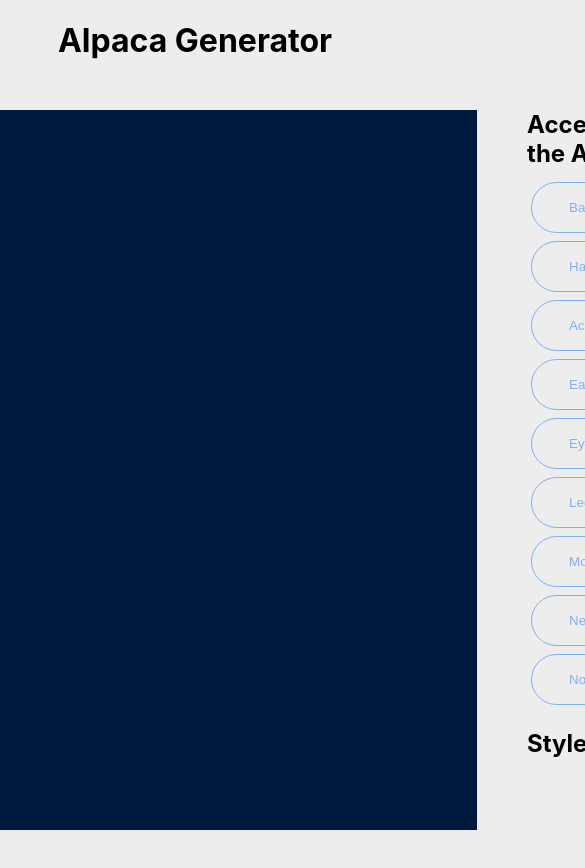
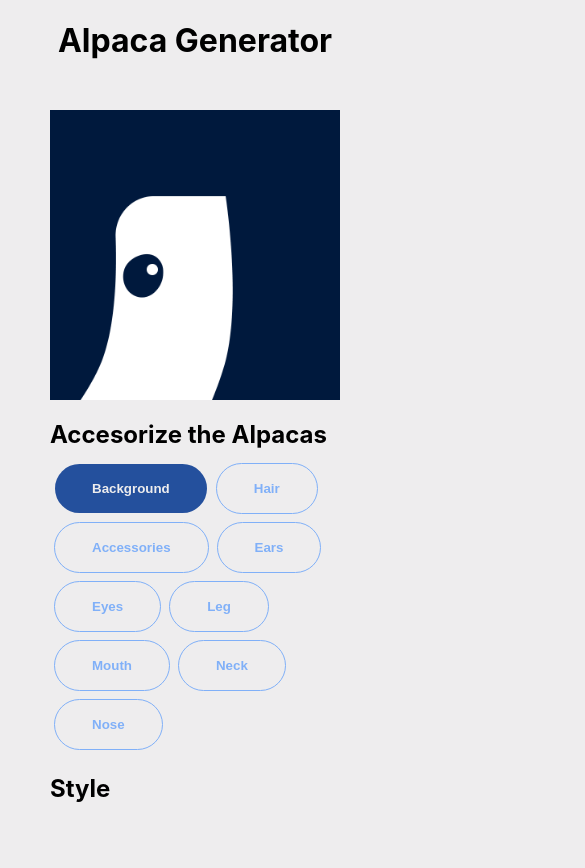
Before and after one commit to aakeohane/alpaca-generator, a React (Create React App) app: page / in a window 390 px wide. Shown: the top 868 px of the page, 585 px wide, since content can reach past the window. Built offline with nearby package versions, Linux system fonts and the light colour scheme.

Commit message:
responsive design with alpaca images

```diff
--- a/src/App.js
+++ b/src/App.js
@@ -1,6 +1,7 @@
 import { useState } from "react";
 import CategoryButton from "./components/CategoryButton";
 import StyleButton from "./components/StyleButton";
+import Alpaca from "./components/Alpaca";
 import { stylesData } from "./Data/Styles";
 
 
@@ -8,7 +9,34 @@ function App() {
 
   const [styleOptions, setStyleOptions] = useState([])
 
+  const [activeCategory, setActiveCategory] = useState('Background')
+  const [activeStyle, setActiveStyle] = useState('')
 
+  const [alpacaImage, setAlpacaImage] = useState([
+    stylesData.Background[2].pic,
+    stylesData.Neck[1].pic,
+    stylesData.Eyes[3].pic
+  ])
+
+
+  function generateStyleOptions(category) {
+    // sets button to active when clicked changing styles
+    const activeName = category
+    setActiveCategory(activeName)
+
+    // sets the state to be the options in the category
+    const optionsArray = []
+    stylesData[category].map(item => {
+      return optionsArray.push(item)
+    })
+    setStyleOptions(optionsArray)
+  }
+
+  function generateAlpacaImage(name) {
+    // sets button to active when clicked changing styles
+    const activeStyle = name
+    setActiveStyle(activeStyle)
+  }
 
 
   const styleButtons = styleOptions.map(item => {
@@ -16,23 +44,27 @@ function App() {
         <StyleButton
           name={item.name}
           pic={item.pic}
+          activeStyle={activeStyle}
+          generateAlpacaImage={() => generateAlpacaImage(item.name)}
         />
       )
     })
-
-  function generateStyleOptions(category) {
-    // const optionsArray = []
-    stylesData[category].map(item => {
-      return setStyleOptions([...styleOptions, item])
-    })
-
-  }
 
   const categoryButtons = Object.keys(stylesData).map(item => {
     return (
       <CategoryButton
         name={item}
+        activeCategory={activeCategory}
         generateStyleOptions={() => generateStyleOptions(item)}
+      />
+    )
+  })
+
+  const alpacaDude = alpacaImage.map((item, index) => {
+    return (
+      <Alpaca
+        pic={item}
+        index={index}
       />
     )
   })
@@ -42,7 +74,7 @@ function App() {
       <h1>Alpaca Generator</h1>
       <div className="main-content">
         <div className="alpaca-img-container">
-          <img src={stylesData.Background[2].pic} alt="darkblue background" />
+          {alpacaDude}
         </div>
         <div className="styling-container">
           <div className="category-container">
--- /dev/null
+++ b/src/components/Alpaca.js
@@ -0,0 +1,5 @@
+export default function Alpaca(props) {
+  return (
+      <img className="alpaca" src={props.pic} alt="alpaca with chosen styles" />
+  )
+}
--- a/src/components/CategoryButton.js
+++ b/src/components/CategoryButton.js
@@ -1,5 +1,8 @@
 export default function CategoryButton(props) {
+
+  const [activeCategory, name, generateStyleOptions] = [props.activeCategory, props.name, props.generateStyleOptions]
+
   return (
-      <button onClick={props.generateStyleOptions}>{props.name}</button>
+      <button className={activeCategory === name ? 'active' : '' } onClick={generateStyleOptions}>{name}</button>
   )
 }
--- a/src/components/StyleButton.js
+++ b/src/components/StyleButton.js
@@ -1,5 +1,8 @@
 export default function StyleButton(props) {
+
+  const [activeStyle, name, generateAlpacaImage] = [props.activeStyle, props.name, props.generateAlpacaImage]
+
   return (
-      <button>{props.name}</button>
+      <button className={activeStyle === name ? 'active' : '' } onClick={generateAlpacaImage}>{name}</button>
   )
 }
--- a/src/index.css
+++ b/src/index.css
@@ -24,7 +24,16 @@ h1 {
 }
 
 .alpaca-img-container {
-  margin: 0 50px;
+  position: relative;
+  width: 100%;
+  max-width: 550px;
+  margin: 0 25px 20px 25px;
+}
+
+.alpaca {
+  position: absolute;
+  width: 100%;
+  max-width: 550px;
 }
 
 h2 {
@@ -47,6 +56,8 @@ button {
   margin: 5px;
   box-shadow: none;
   box-sizing: border-box;
+  cursor: pointer;
+  font-weight: 800;
 }
 
 button:hover {
@@ -54,3 +65,21 @@ button:hover {
   border: 2px solid #24509d;
   color: #24509d;
 }
+.active,
+.active:hover {
+  outline: 1.5px solid transparent;
+  background-color: #24509d;
+  color: #eeedee;
+}
+
+@media all and (max-width: 700px) {
+  .main-content {
+    display: flex;
+    flex-direction: column;
+    align-items: center;
+  }
+
+  .alpaca-img-container {
+    padding-bottom: 100%;
+  }
+}
```
